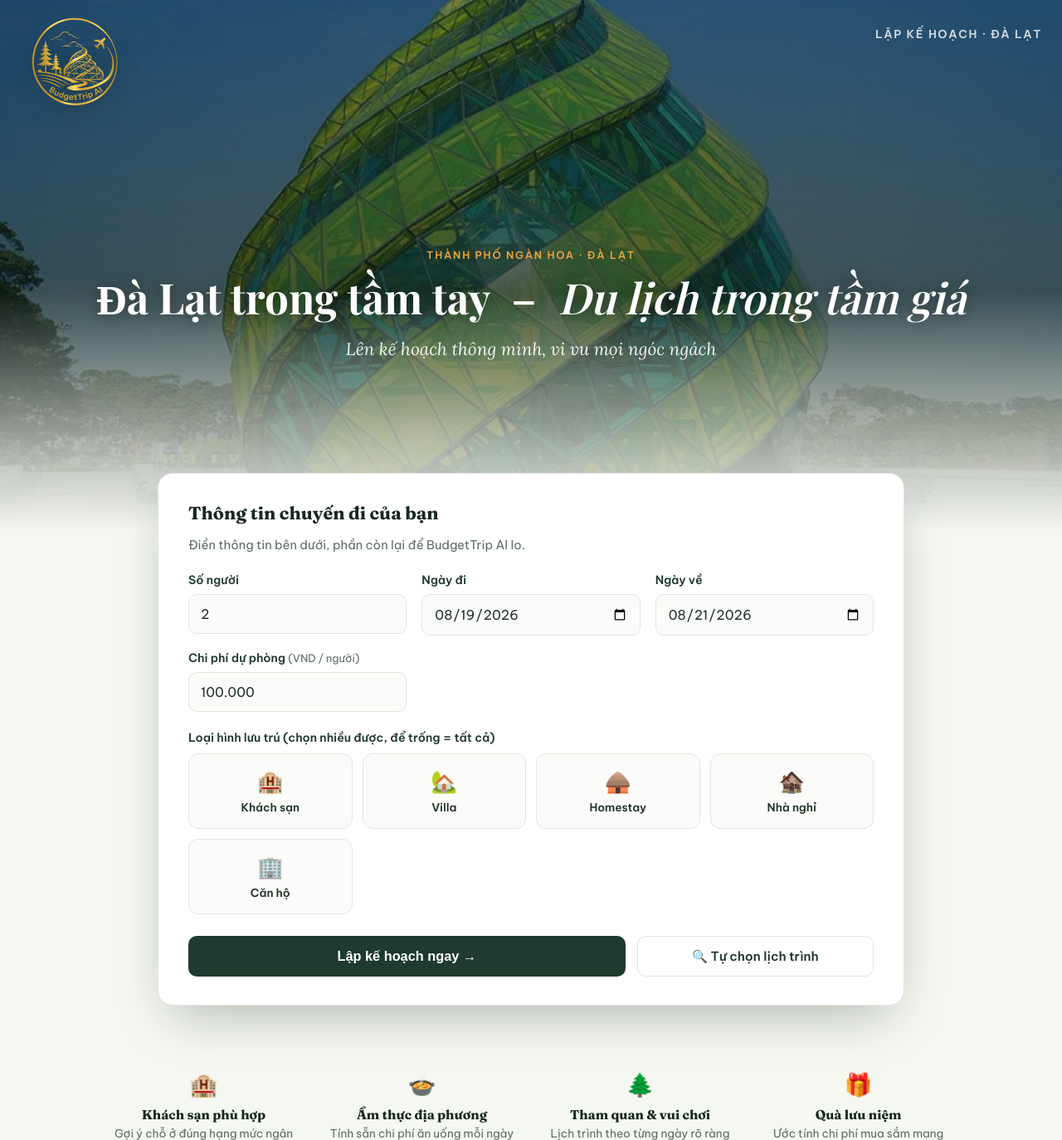
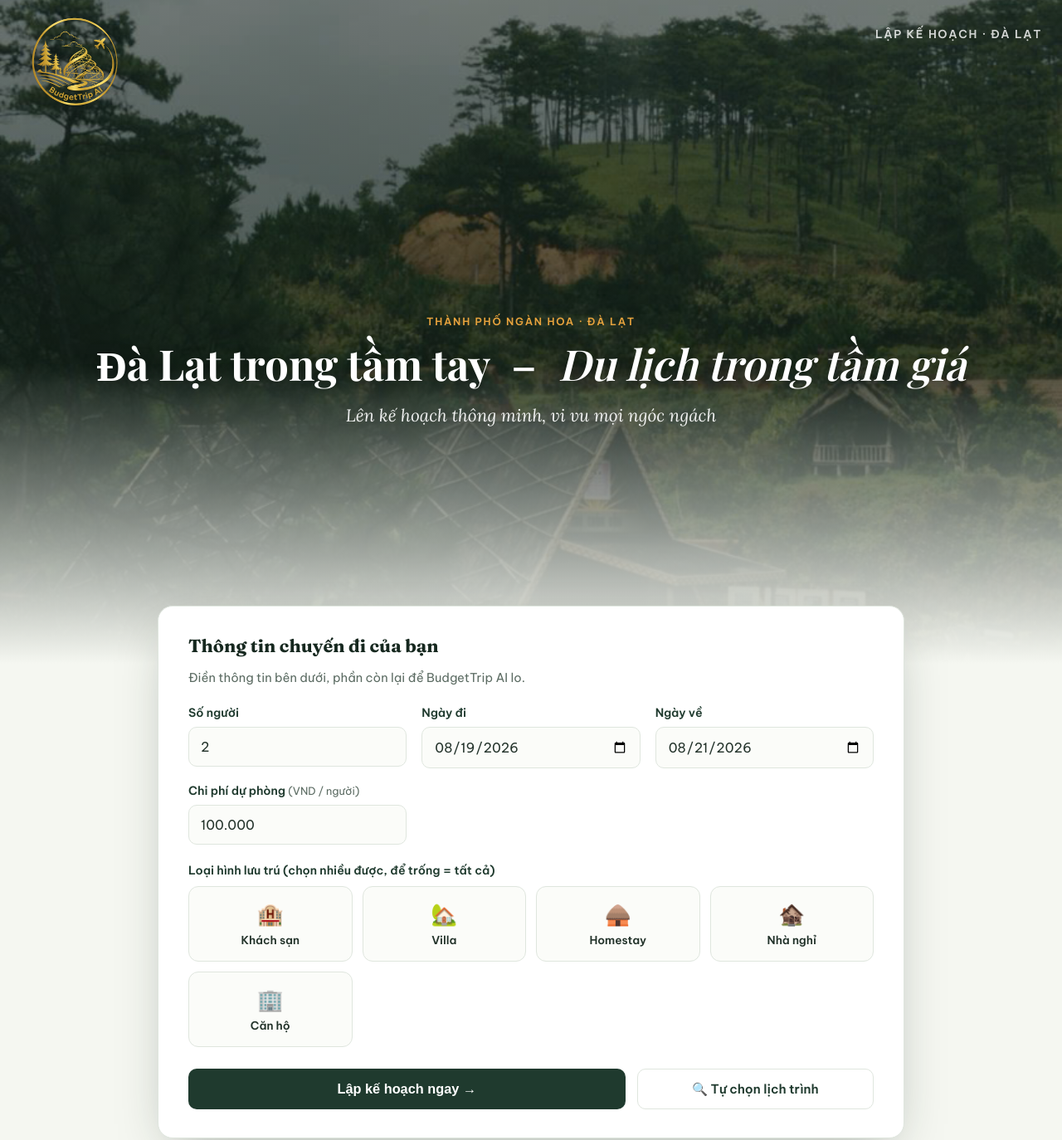
Before and after one commit to tue-nttu/budgettrip-AI, a Flask app: page / in a window 1280 px wide. Shown: the top 1374 px of the page at 83% size. Run offline with Flask 3, Linux system fonts and the light colour scheme.

Commit message:
Update style.css

```diff
--- a/static/style.css
+++ b/static/style.css
@@ -72,14 +72,18 @@ a { color: inherit; }
 /* ---------- HERO ---------- */
 .hero {
   position: relative;
-  min-height: 640px;
+  min-height: 100vh;                 /* trước là 640px */
   background-image:
     linear-gradient(180deg, rgba(15,30,22,0.55) 0%, rgba(15,30,22,0.72) 55%, var(--mist-100) 100%),
-    url('images/dalat-hero.jpg');
+    url('images/anhbia.jpg');         /* trước là dalat-hero.jpg */
   background-size: cover;
   background-position: center 55%;
+  background-attachment: fixed;       /* thêm hiệu ứng parallax nhẹ */
   display: flex;
   flex-direction: column;
+}
+@media (max-width: 900px) {
+  .hero { background-attachment: scroll; }  /* tránh lỗi giật trên mobile */
 }
 
 .brand-logo {
```
